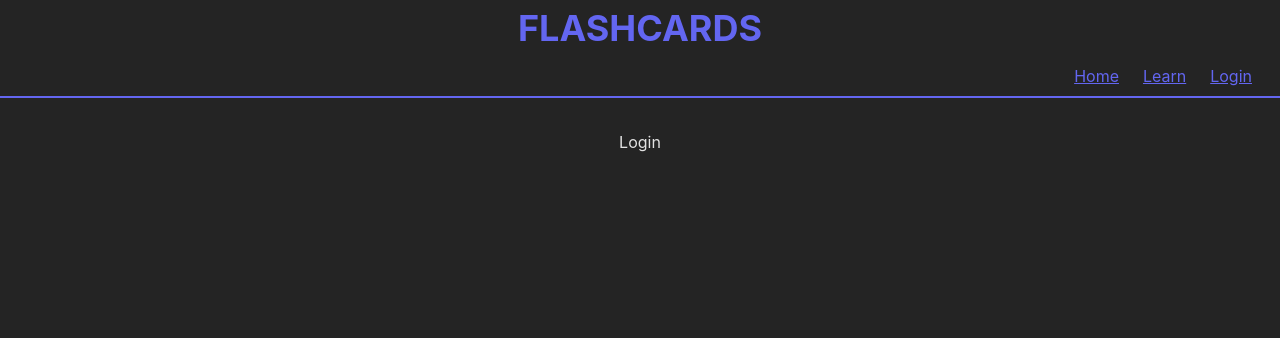
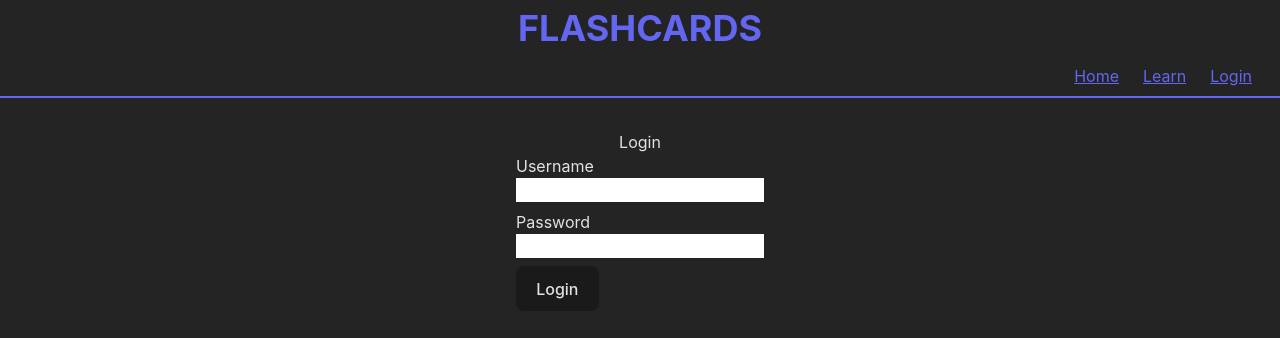
Before and after one commit to bstapleton/flashcards-vite, a React (Vite) app: page /login in a window 1280 px wide. Shown: the top 338 px of the page. Built offline with nearby package versions, Linux system fonts and the light colour scheme.

Commit message:
Adds basic authentication with redirection
Removed the need for hardcoding your bearer token in the env file. yay, finally.

```diff
--- a/src/pages/Learn.tsx
+++ b/src/pages/Learn.tsx
@@ -31,7 +31,7 @@ function Learn() {
             const result = await fetch(import.meta.env.VITE_API_URL + '/api/flashcards/' + id, {
                 method: 'POST',
                 headers: {
-                    'Authorization': 'Bearer ' + import.meta.env.VITE_API_BEARER,
+                    'Authorization': 'Bearer ' + localStorage.getItem('token'),
                     'Content-Type': 'application/json',
                     'X-API-KEY': import.meta.env.VITE_API_KEY,
                 },
@@ -56,11 +56,10 @@ function Learn() {
         if (isLoading) return;
         setLoading(true);
         try {
-            // TODO: get bearer token from localStorage on successful login
             const result = await fetch(import.meta.env.VITE_API_URL + '/api/flashcards/random', {
                 method: 'GET',
                 headers: {
-                    'Authorization': 'Bearer ' + import.meta.env.VITE_API_BEARER,
+                    'Authorization': 'Bearer ' + localStorage.getItem('token'),
                     'X-API-KEY': import.meta.env.VITE_API_KEY,
                 },
                 cache: 'no-store'
@@ -90,6 +89,8 @@ function Learn() {
         }
     };
 
+    if (!localStorage.getItem('token')) return <div>Please login first!</div>
+
     if (isLoading) return <div>Loading...</div>
 
     return (
--- a/src/pages/Login.tsx
+++ b/src/pages/Login.tsx
@@ -1,9 +1,65 @@
-import React from 'react';
+import {useState} from 'react';
+import {IError} from "../components/error/IError.ts";
+import {useNavigate} from "react-router";
+import {Error} from "../components/error/Error.tsx";
 
 const Login = () => {
+    const [isLoading, setLoading] = useState(false);
+    const [error, setError] = useState<IError | null>(null);
+    const [username, setUsername] = useState('');
+    const [password, setPassword] = useState('');
+    let navigate = useNavigate();
+
+    async function postLogin() {
+        setLoading(true);
+        try {
+            const result = await fetch(import.meta.env.VITE_API_URL + '/api/login', {
+                method: 'POST',
+                headers: {
+                    'Authorization': 'Basic ' + btoa(`${username}:${password}`),
+                    'X-API-KEY': import.meta.env.VITE_API_KEY,
+                },
+                cache: 'no-store',
+            })
+            const data = await result.json();
+
+            if (data.token) {
+                localStorage.setItem('token', data.token)
+            } else {
+                setError(data);
+            }
+        } catch (error) {
+            console.error(error);
+        } finally {
+            setLoading(false);
+            if (localStorage.getItem('token')) {
+                navigate('/learn');
+            }
+        }
+    }
+
+    if (isLoading) return <div>Loading...</div>
+
     return (
         <main>
             <h1>Login</h1>
+            <ul className={'list-none'}>
+                <li className={'mb-2'}>
+                    <label htmlFor={'username'} className={'block'}>Username</label>
+                    <input id="username" type="text" value={username} onChange={(e) => setUsername(e.target.value)} />
+                </li>
+                <li className={'mb-2'}>
+                    <label htmlFor={'password'} className={'block'}>Password</label>
+                    <input type="text" value={password} onChange={(e) => setPassword(e.target.value)} />
+                </li>
+                <li className={'mb-2'}>
+                    <button name={'submit'} type={'button'} onClick={postLogin}>Login</button>
+                </li>
+            </ul>
+
+            {error ?
+                <Error title={error.title} message={error.message} code={error.code} />
+            : null}
         </main>
     );
 }
--- a/src/types/errorCode.ts
+++ b/src/types/errorCode.ts
@@ -2,5 +2,6 @@ export enum ErrorCode {
     NO_ELIGIBLE = 'nothing_eligible',
     MISMATCH = 'answer_mismatch',
     FORBIDDEN = 'unauthorized',
-    NOT_FOUND = 'not_found'
+    NOT_FOUND = 'not_found',
+    INVALID_CREDENTIALS = 'invalid_credentials',
 }
```
Also changed, not shown: 1 other file (tests, documents, lock files or other folders).
